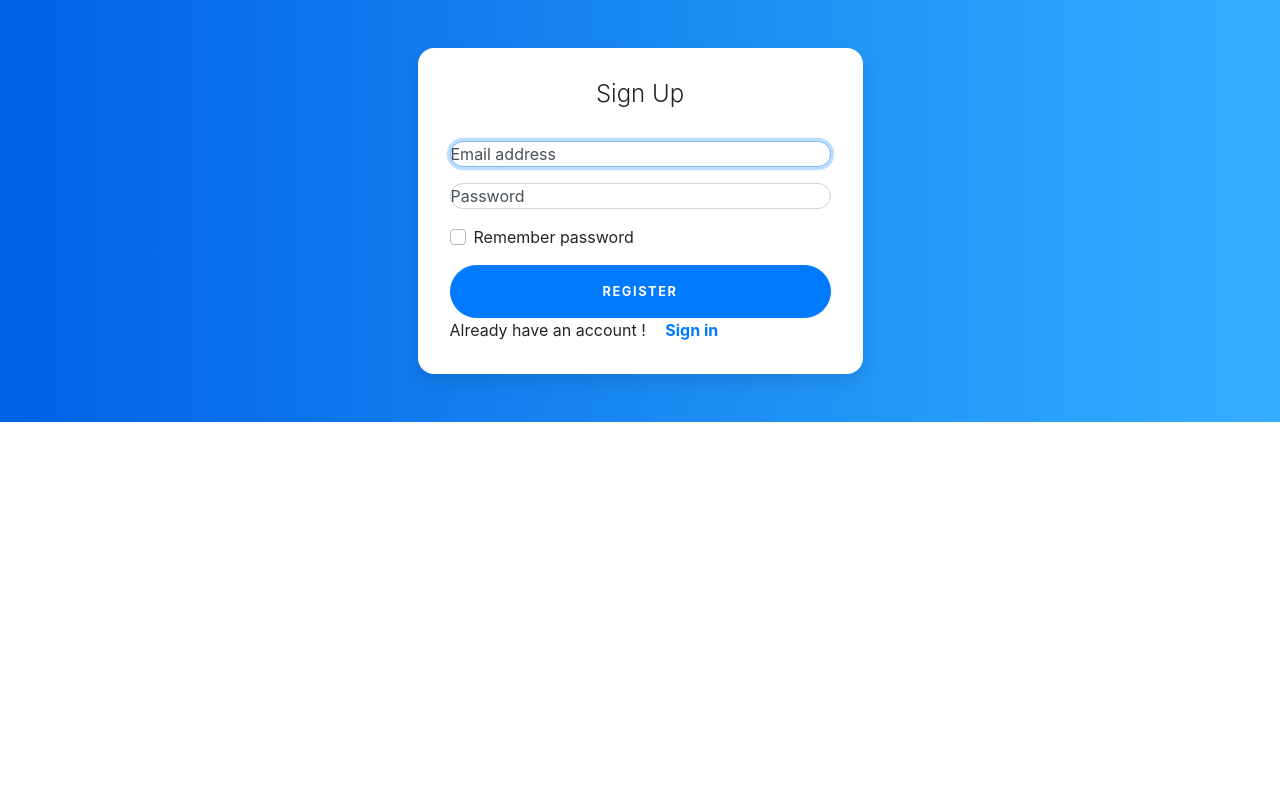
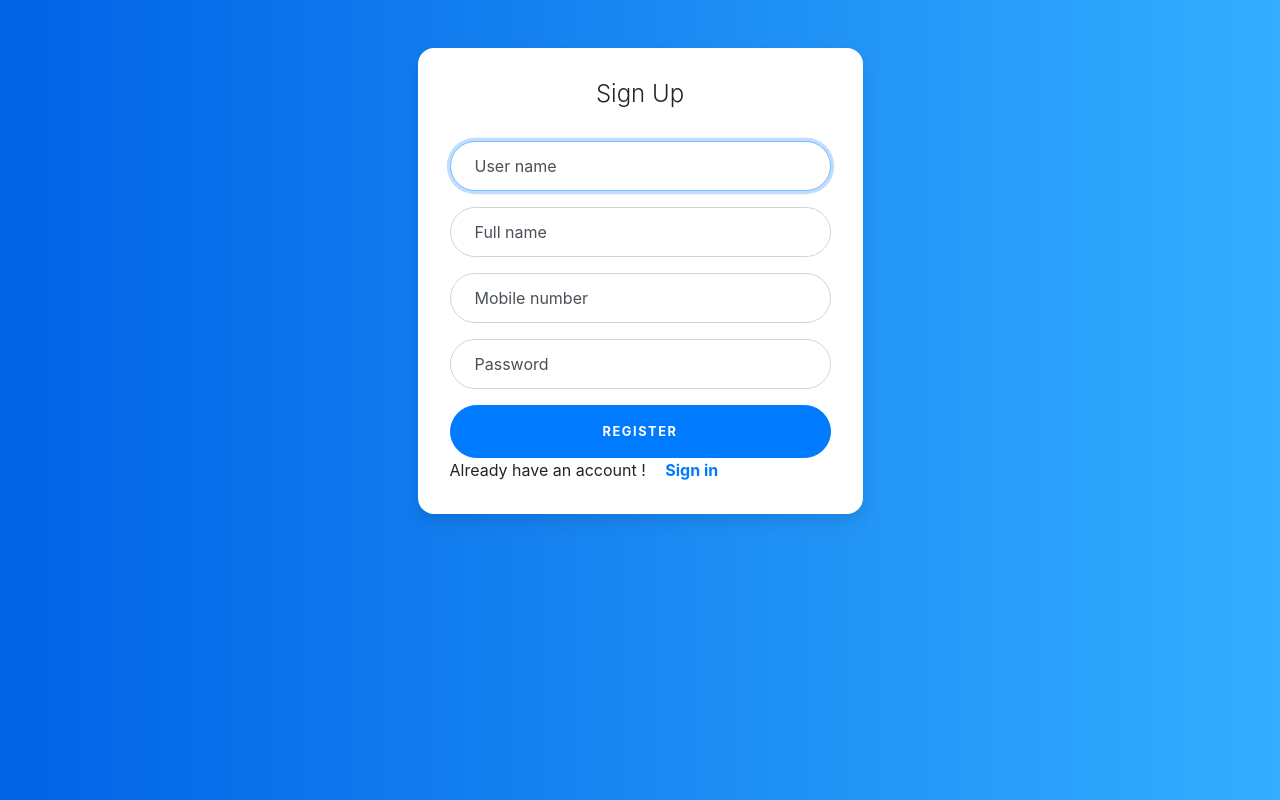
Before and after one commit to baskarancs15/demo_lera, an Angular app: page /register in a window 1280 px wide. Built offline with nearby package versions, Linux system fonts and the light colour scheme.

Commit message:
signup updated

```diff
--- a/src/app/login/login.component.css
+++ b/src/app/login/login.component.css
@@ -6,6 +6,7 @@
 body {
   background: #007bff;
   background: linear-gradient(to right, #0062E6, #33AEFF);
+  height: 100vh;
 }
 
 .card-signin {
@@ -116,6 +117,7 @@
   .form-label-group>label {
     display: none;
   }
+
   .form-label-group input::-ms-input-placeholder {
     color: #777;
   }
@@ -129,6 +131,7 @@
   .form-label-group>label {
     display: none;
   }
+
   .form-label-group input:-ms-input-placeholder {
     color: #777;
   }
--- a/src/app/registration/registration.component.css
+++ b/src/app/registration/registration.component.css
@@ -1,4 +1,4 @@
-:root {
+:host {
   --input-padding-x: 1.5rem;
   --input-padding-y: .75rem;
 }
@@ -6,6 +6,7 @@
 body {
   background: #007bff;
   background: linear-gradient(to right, #0062E6, #33AEFF);
+  height: 100vh;
 }
 
 .card-signin {
@@ -24,11 +25,11 @@ body {
   padding: 2rem;
 }
 
-.form-signin {
+.form-signup {
   width: 100%;
 }
 
-.form-signin .btn {
+.form-signup .btn {
   font-size: 80%;
   border-radius: 5rem;
   letter-spacing: .1rem;
@@ -110,7 +111,7 @@ body {
 }
 
 /* Fallback for Edge
-  -------------------------------------------------- */
+-------------------------------------------------- */
 
 @supports (-ms-ime-align: auto) {
   .form-label-group>label {
@@ -123,7 +124,7 @@ body {
 }
 
 /* Fallback for IE
-  -------------------------------------------------- */
+-------------------------------------------------- */
 
 @media all and (-ms-high-contrast: none),
 (-ms-high-contrast: active) {
--- a/src/app/registration/registration.component.html
+++ b/src/app/registration/registration.component.html
@@ -5,21 +5,38 @@
         <div class="card card-signin my-5">
           <div class="card-body">
             <h5 class="card-title text-center">Sign Up</h5>
-            <form class="form-signin">
+            <form class="form-signup">
+
               <div class="form-label-group">
+                <input type="username" id="userName" class="form-control" placeholder="User name" required autofocus>
+                <label for="userName">User name</label>
+              </div>
+
+              <div class="form-label-group">
+                <input type="fullname" id="fullName" class="form-control" placeholder="Full name" required autofocus>
+                <label for="fullName">Full name</label>
+              </div>
+
+              <div class="form-label-group">
+                <input type="mobileno" id="mobileNo" class="form-control" placeholder="Mobile number" required
+                  autofocus>
+                <label for="mobileNo">Mobile number</label>
+              </div>
+
+              <!-- <div class="form-label-group">
                 <input type="email" id="inputEmail" class="form-control" placeholder="Email address" required autofocus>
                 <label for="inputEmail">Email address</label>
-              </div>
+              </div> -->
 
               <div class="form-label-group">
                 <input type="password" id="inputPassword" class="form-control" placeholder="Password" required>
                 <label for="inputPassword">Password</label>
               </div>
 
-              <div class="custom-control custom-checkbox mb-3">
+              <!-- <div class="custom-control custom-checkbox mb-3">
                 <input type="checkbox" class="custom-control-input" id="customCheck1">
                 <label class="custom-control-label" for="customCheck1">Remember password</label>
-              </div>
+              </div> -->
               <button class="btn btn-lg btn-primary btn-block text-uppercase" type="submit">Register</button>
               <div class="">Already have an account !
                 <a [routerLink]="['/login']"><strong class="col">Sign
```
Lines whose indentation alone changed are shown as unchanged.
